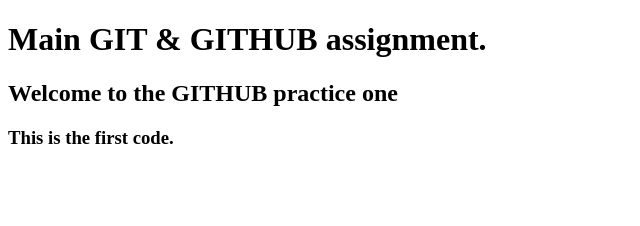
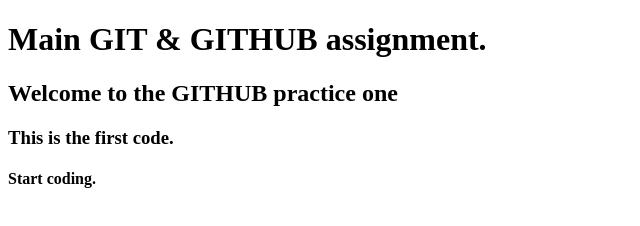
Before and after one commit to shrutigupta-457/github-question-practice, a plain HTML site: page index.html in a window 1280 px wide. Shown: the whole page, without its empty margins (0-640 px from the left). Drawn offline with Linux system fonts and the light colour scheme.

Commit message:
Updating imdex.html

```diff
--- a/index.html
+++ b/index.html
@@ -9,5 +9,6 @@
     <h1>Main GIT & GITHUB assignment.</h1>
     <h2>Welcome to the GITHUB practice one</h2>
     <h3>This is the first code.</h3>
+    <h4>Start coding.</h4>
 </body>
 </html>
```
